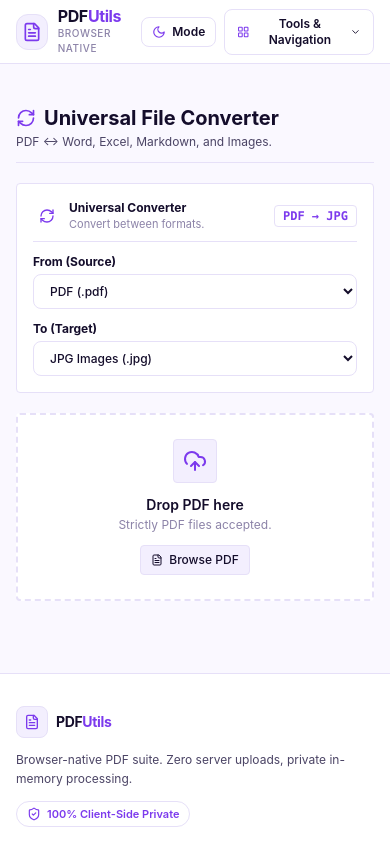
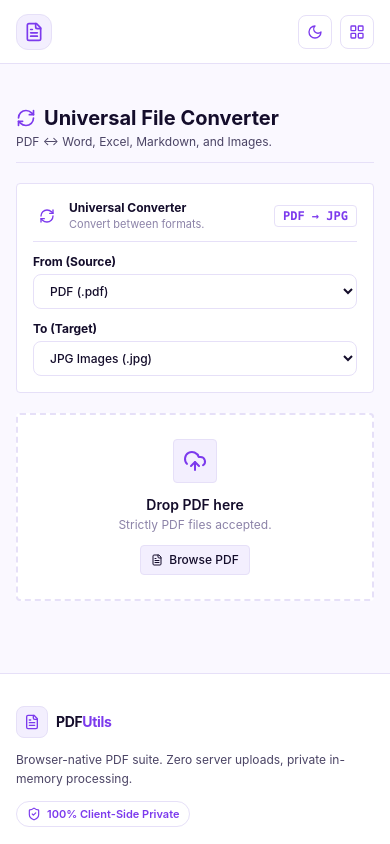
Before and after one commit to ramesh9813/pdfutils, a React (Vite) app: page /convert in a window 390 px wide. Shown: the top 844 px of the page. Built offline with nearby package versions, Linux system fonts and the light colour scheme.

Commit message:
style(header): hide text in mobile mode to show icons only for clean compact navbar

```diff
--- a/src/components/layout/Header.tsx
+++ b/src/components/layout/Header.tsx
@@ -14,7 +14,7 @@
           <div className="flex h-9 w-9 items-center justify-center rounded-xl border border-border bg-bg-subtle text-primary shadow-2xs">
             <FileText className="h-5 w-5" />
           </div>
-          <div className="flex flex-col">
+          <div className="hidden sm:flex flex-col">
             <span className="text-base font-bold tracking-tight text-text-main leading-none">
               PDF<span className="text-primary">Utils</span>
             </span>
@@ -30,19 +30,20 @@
             <span>100% Private</span>
           </div>
 
-          {/* Mode (Light / Dark) Button */}
+          {/* Mode (Light / Dark) Button - Icon only on mobile */}
           <button
             type="button"
             onClick={toggleTheme}
-            className="flex items-center gap-1.5 px-2.5 py-1.5 rounded-lg text-xs font-semibold border border-border bg-bg-surface hover:border-primary/50 hover:bg-bg-subtle text-text-main shadow-2xs transition-colors cursor-pointer"
+            className="flex items-center justify-center gap-1.5 p-2 sm:px-2.5 sm:py-1.5 rounded-lg text-xs font-semibold border border-border bg-bg-surface hover:border-primary/50 hover:bg-bg-subtle text-text-main shadow-2xs transition-colors cursor-pointer"
             title={`Switch to ${theme === 'light' ? 'Dark' : 'Light'} Mode`}
+            aria-label="Toggle Theme Mode"
           >
             {theme === 'light' ? (
-              <Moon className="h-3.5 w-3.5 text-primary" />
+              <Moon className="h-4 w-4 text-primary" />
             ) : (
-              <Sun className="h-3.5 w-3.5 text-primary" />
+              <Sun className="h-4 w-4 text-primary" />
             )}
-            <span>Mode</span>
+            <span className="hidden sm:inline">Mode</span>
           </button>
 
           {/* Single Header Button that expands all options */}
--- a/src/components/layout/HeaderToolsDropdown.tsx
+++ b/src/components/layout/HeaderToolsDropdown.tsx
@@ -49,15 +49,17 @@
       <button
         type="button"
         onClick={() => setIsOpen((prev) => !prev)}
-        className={`flex items-center gap-2 px-3 py-1.5 rounded-lg text-xs sm:text-sm font-semibold border transition-all cursor-pointer shadow-2xs ${
+        className={`flex items-center justify-center gap-1.5 p-2 sm:px-3 sm:py-1.5 rounded-lg text-xs sm:text-sm font-semibold border transition-all cursor-pointer shadow-2xs ${
           isOpen
             ? 'bg-primary text-white border-primary shadow-xs'
             : 'bg-bg-surface text-text-main border-border hover:border-primary/50 hover:bg-bg-subtle'
         }`}
+        title="Tools & Navigation"
+        aria-label="Tools and Navigation"
       >
         <LayoutGrid className="h-4 w-4 text-primary group-hover:text-white" />
-        <span>Tools & Navigation</span>
-        <ChevronDown className={`h-3.5 w-3.5 transition-transform duration-200 ${isOpen ? 'rotate-180' : ''}`} />
+        <span className="hidden sm:inline">Tools</span>
+        <ChevronDown className={`hidden sm:inline h-3.5 w-3.5 transition-transform duration-200 ${isOpen ? 'rotate-180' : ''}`} />
       </button>
 
       {isOpen && (
```
